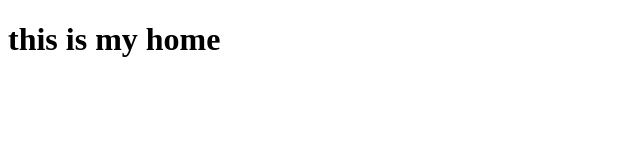
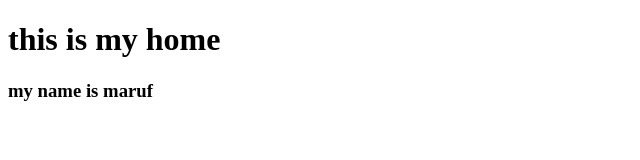
Before and after one commit to maruf11604/my-forth-repo, a plain HTML site: page index.html in a window 1280 px wide. Shown: the whole page, without its empty margins (0-640 px from the left). Drawn offline with Linux system fonts and the light colour scheme.

Commit message:
added heading

```diff
--- a/index.html
+++ b/index.html
@@ -8,5 +8,6 @@
 </head>
 <body>
     <h1>this is my home</h1>
+    <h3>my name is maruf</h3>
 </body>
 </html>
```
